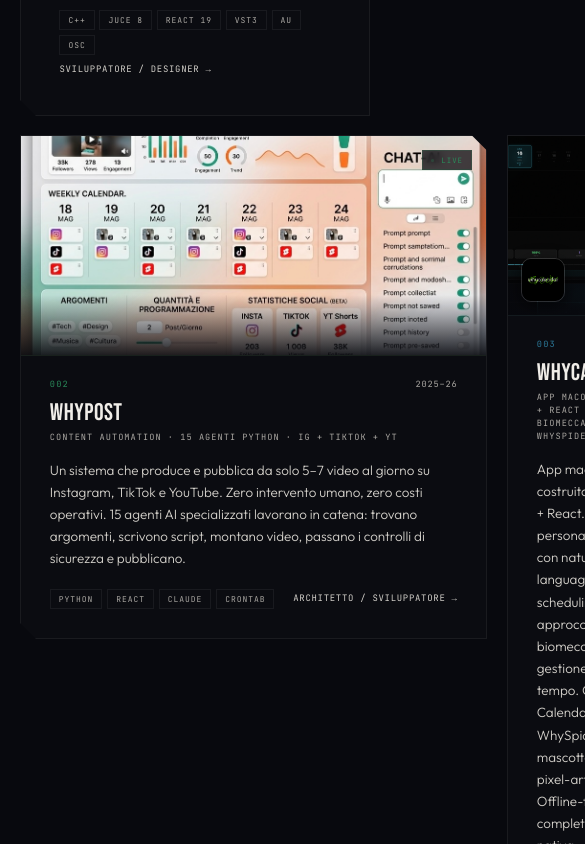
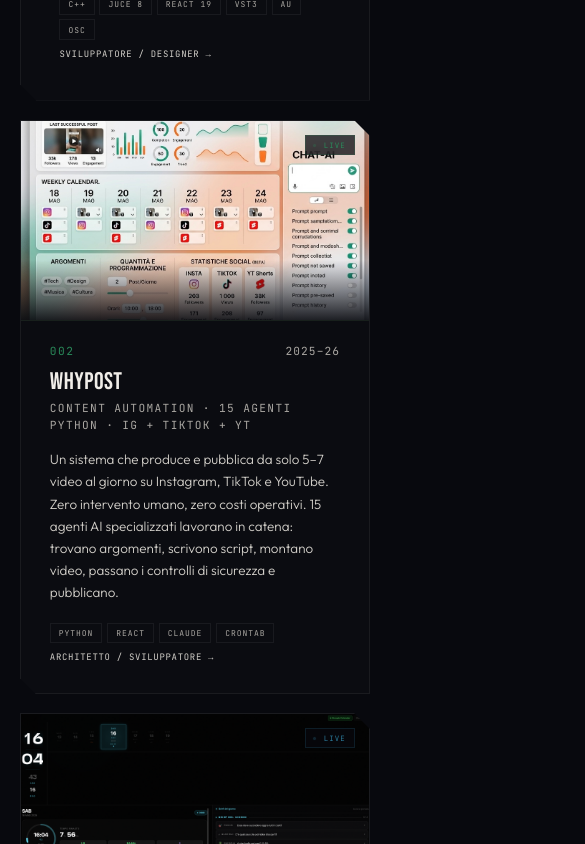
Before and after one commit to OfficialWhyEd/whyed-portfolio, a Next.js app: page / in a window 390 px wide. Shown: the part 1620-2464 px from the top of the page, 585 px wide, since content can reach past the window. Built offline with nearby package versions, Linux system fonts and the light colour scheme.

Commit message:
mobile: fix Work grid, About photos, formazione overflow — classi reali

```diff
--- a/app/globals.css
+++ b/app/globals.css
@@ -377,25 +377,63 @@
     max-width: 100% !important;
   }
 
-  /* ── Resto ──────────────────────────────── */
-
+  /* ── Tipografia generale ────────────────── */
   h1.display, h2.display { line-height: 0.9 !important; }
-
   .marquee-track { animation-duration: 18s !important; }
 
-  #lavori section > div:last-child,
-  #lavori > section > div > div:last-child {
-    grid-template-columns: 1fr !important;
+  /* Eyebrow labels — leggibili */
+  [style*="0.6rem"], [style*="0.58rem"], [style*="0.54rem"], [style*="0.52rem"] {
+    font-size: 0.7rem !important;
   }
 
-  #profilo .about-photos { height: 280px !important; }
-  #profilo .about-photos img:last-child { display: none !important; }
-
+  /* ── Sezioni — padding base ─────────────── */
   #lavori, #ecosistema, #profilo, #contatti {
     padding: 4.5rem 1.25rem !important;
   }
 
-  /* Contact — 1 colonna */
+  /* ── Work: griglia 3 colonne → 1 colonna ─ */
+  .work-grid {
+    grid-template-columns: 1fr !important;
+  }
+  .work-grid-item {
+    grid-column: span 1 !important;
+  }
+  .work-card-thumb {
+    height: 200px !important;
+  }
+  #lavori article {
+    transform: none !important;
+  }
+
+  /* ── About: foto overlapping → singola foto ─ */
+  .about-photos {
+    height: 260px !important;
+    margin-bottom: 1.5rem !important;
+  }
+  .about-photo-secondary {
+    display: none !important;
+  }
+  /* Prima foto full-width */
+  .about-photos > div:first-child {
+    width: 100% !important;
+    height: 100% !important;
+    position: absolute !important;
+  }
+
+  /* Formazione: elimina indent overflow */
+  .about-formation-detail {
+    padding-left: 0 !important;
+    margin-top: 0.3rem !important;
+  }
+
+  /* Esperienze: ruolo e data in colonna */
+  .about-exp-header {
+    flex-direction: column !important;
+    gap: 0.15rem !important;
+    align-items: flex-start !important;
+  }
+
+  /* ── Contact ─────────────────────────────── */
   #contatti > footer > div:nth-child(2) {
     grid-template-columns: 1fr !important;
   }
--- a/components/About.jsx
+++ b/components/About.jsx
@@ -224,7 +224,7 @@
                 },
               ].map((exp) => (
                 <div key={exp.role + exp.period} style={{ borderBottom: "1px solid var(--line)", paddingBottom: "1.2rem", marginBottom: "1.2rem" }}>
-                  <div style={{ display: "flex", justifyContent: "space-between", alignItems: "baseline", gap: "1rem", flexWrap: "wrap", marginBottom: "0.3rem" }}>
+                  <div className="about-exp-header" style={{ display: "flex", justifyContent: "space-between", alignItems: "baseline", gap: "1rem", flexWrap: "wrap", marginBottom: "0.3rem" }}>
                     <span style={{ fontFamily: '"JetBrains Mono", monospace', fontSize: "0.72rem", color: "var(--paper)", letterSpacing: "0.04em" }}>
                       {exp.role}
                     </span>
@@ -247,7 +247,7 @@
         {/* Colonna stats + stack */}
         <Reveal delay={0.12}>
           {/* Layout editoriale sfalsato — due ritratti sovrapposti */}
-          <div style={{
+          <div className="about-photos" style={{
             position: "relative",
             height: "580px",
             marginBottom: "3rem",
@@ -281,7 +281,7 @@
             </div>
 
             {/* Ritratto secondario — hoodie, sfalsato in basso a destra */}
-            <div style={{
+            <div className="about-photo-secondary" style={{
               position: "absolute",
               bottom: 0,
               right: 0,
@@ -445,6 +445,7 @@
                   </span>
                 </div>
                 <div
+                  className="about-formation-detail"
                   style={{
                     fontFamily: '"Outfit", sans-serif',
                     fontSize: "0.8rem",
--- a/components/Work.jsx
+++ b/components/Work.jsx
@@ -301,6 +301,7 @@
 
         {/* Thumbnail */}
         <div
+          className="work-card-thumb"
           style={{
             height: `${thumbH}px`,
             borderBottom: `1px solid ${hovered ? `${vis.hue}55` : "var(--line)"}`,
@@ -471,7 +472,7 @@
       )}
 
       {/* Griglia asimmetrica 3 colonne */}
-      <div style={{
+      <div className="work-grid" style={{
         display: "grid",
         gridTemplateColumns: "repeat(3, 1fr)",
         gap: "1.2rem",
@@ -479,7 +480,7 @@
         {rest.map((p, i) => {
           const span = spanPattern[i] ?? 1;
           return (
-            <div key={p.id} style={{ gridColumn: `span ${span}` }}>
+            <div key={p.id} className="work-grid-item" style={{ gridColumn: `span ${span}` }}>
               <ProjectCard p={p} i={i + 1} wide={span === 2} />
             </div>
           );
```
